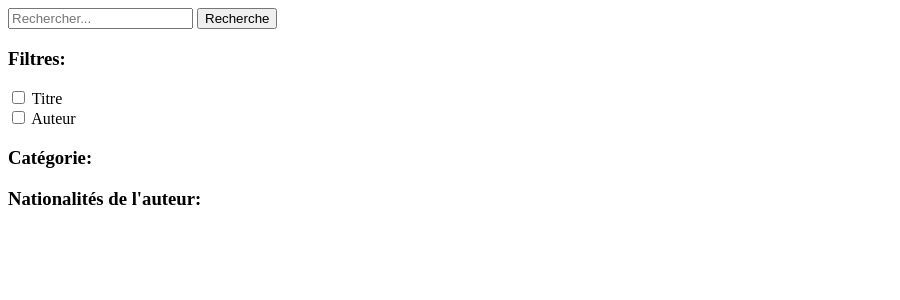
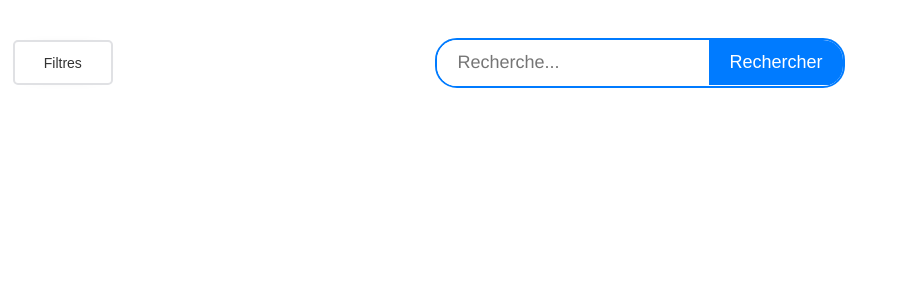
Before and after one commit to Warnex04/DynamicWebsiteProject, a PHP site: page /recherche.php in a window 1280 px wide. Shown: the top 300 px of the page, without its empty margins (0-900 px from the left). Run offline with PHP 8.4, Linux system fonts and the light colour scheme; tables that the repository leaves empty hold one stand-in row (values such as "Sample post").

Commit message:
V 2 D 21

```diff
--- a/Recherche/recherche.php
+++ b/Recherche/recherche.php
@@ -12,10 +12,6 @@
 $results = []; // Initialisez les résultats
 $uniqueWords = []; // Pour stocker les mots uniques de la catégorie
 $nationalities = []; // Pour stocker les nationalités uniques
-
-// Vérifiez si le formulaire a été soumis
-if (isset($_GET['search'])) {
-    $searchString = strtolower($_GET['search']); // Convertissez la chaîne de recherche en minuscules
 
 try {
     $pdo = new PDO("mysql:host=$host;dbname=$dbname", $db_username, $db_password);
@@ -40,8 +36,26 @@
     $nationalityQuery = "SELECT DISTINCT Nationality FROM author";
     $nationalityStmt = $pdo->query($nationalityQuery);
     $nationalities = $nationalityStmt->fetchAll(PDO::FETCH_COLUMN);
+} catch(PDOException $e) {
+    echo "Erreur : " . $e->getMessage();
+}
 
-        $filters = $_GET['filter'] ?? ['title', 'author']; // Appliquez les filtres par défaut si aucun n'est sélectionné
+// Vérifiez si le formulaire de recherche principal a été soumis
+if ($_SERVER['REQUEST_METHOD'] == 'POST' && isset($_POST['search'])) {
+    $searchString = strtolower($_POST['search']);
+    $filters = $_POST['filter'] ?? ['title', 'author']; // Appliquez les filtres par défaut si aucun n'est sélectionné
+    processSearch($pdo, $searchString, $filters);
+}
+
+// Vérifiez si le formulaire de filtre a été soumis
+if ($_SERVER['REQUEST_METHOD'] == 'POST' && isset($_POST['searchString'])) {
+    $searchString = strtolower($_POST['searchString']);
+    $filters = $_POST['filter'] ?? ['title', 'author'];
+    processSearch($pdo, $searchString, $filters);
+}
+
+function processSearch($pdo, $searchString, $filters) {
+    global $results;
 
     // Construisez les conditions de recherche
     $titleAuthorConditions = [];
@@ -66,8 +80,8 @@
 
     // Conditions pour les mots de catégorie
     $wordConditions = [];
-        if (!empty($_GET['filter_word'])) {
-            foreach ($_GET['filter_word'] as $word) {
+    if (!empty($_POST['filter_word'])) {
+        foreach ($_POST['filter_word'] as $word) {
             $i++;
             $paramName = ":word$i";
             $wordConditions[] = "LOWER(book.category) LIKE $paramName";
@@ -80,8 +94,8 @@
 
     // Conditions pour les nationalités
     $nationalityConditions = [];
-        if (!empty($_GET['filter_nationality'])) {
-            foreach ($_GET['filter_nationality'] as $nationality) {
+    if (!empty($_POST['filter_nationality'])) {
+        foreach ($_POST['filter_nationality'] as $nationality) {
             $i++;
             $paramName = ":nationality$i";
             $nationalityConditions[] = "author.Nationality = $paramName";
@@ -103,75 +117,208 @@
         $query .= " WHERE " . implode(' AND ', $searchConditions);
     }
 
+    // Exécutez la requête préparée
+    try {
         $stmt = $pdo->prepare($query);
         foreach ($searchParams as $param => $value) {
             $stmt->bindValue($param, $value);
         }
         $stmt->execute();
         $results = $stmt->fetchAll(PDO::FETCH_ASSOC);
-
-    } catch(PDOException $e) {
-        echo "Erreur : " . $e->getMessage();
+    } catch (PDOException $e) {
+        echo "Erreur lors de l'exécution de la requête : " . $e->getMessage();
     }
 }
+
+
 ?>
-
 <!DOCTYPE html>
 <html lang="fr">
 <head>
 <meta charset="UTF-8">
     <meta name="viewport" content="width=device-width, initial-scale=1.0">
     <title>Recherche dans la Bibliothèque</title>
+    <link href="https://maxcdn.bootstrapcdn.com/bootstrap/3.3.7/css/bootstrap.min.css" rel="stylesheet">
+
     <style>
-        .input-container {
-            width: 220px;
-            position: relative;
+
+.search-form {
+    display: flex;
+    justify-content: center;
+    margin-top: -2%;
 }
 
-        .icon {
-            position: absolute;
-            right: 10px;
-            top: calc(50% + 5px);
-            transform: translateY(calc(-50% - 5px));
+
+
+
+
+.sidebar h3 {
+    font-size: 18px; }
+
+
+
+
+.sidebar {
+    position: fixed;
+    left: -200px; /* Start offscreen */
+    width: 200px; /* Width of sidebar */
+    top: 0;
+    bottom: 0;
+    background-color: #f0f0f0;
+    transition: left 0.3s; /* Smooth transition for sidebar */
+    z-index: 100; /* Above main content */
+    padding: 3%;
 }
 
-        .input {
-            width: 100%;
-            height: 40px;
-            padding: 10px;
-            transition: .2s linear;
-            border: 2.5px solid black;
-            font-size: 14px;
-            text-transform: uppercase;
-            letter-spacing: 2px;
+.sidebar.active {
+    left: 0; /* Slide into view */
+
+
 }
 
-        .input:focus {
-            outline: none;
-            border: 0.5px solid black;
-            box-shadow: -5px -5px 0px black;
+.main-content {
+    transition: margin-left 0.3s, width 0.3s; /* Smooth transition for content */
 }
 
-        .input-container:hover > .icon {
-            animation: anim 1s linear infinite;
+.main-content.active {
+    margin-left: 250px; /* Make room for sidebar */
+    width: calc(100% - 200px); /* Decrease width */
+    margin-top: 5%;
 }
 
-        @keyframes anim {
-            0%, 100% {
-                transform: translateY(calc(-50% - 5px)) scale(1);
+#msbo.active {
+    position: fixed;
+    left: 200px; /* Déplacez le bouton vers la droite avec la sidebar */
+    transition: left 0.5s ease; /* Animez le mouvement du bouton */
 }
 
-            50% {
-                transform: translateY(calc(-50% - 5px)) scale(1.1);
+
+button {
+  width: fit-content;
+  min-width: 100px;
+  height: 45px;
+  padding: 8px;
+  border-radius: 5px;
+  border: 2.5px solid #E0E1E4;
+  box-shadow: 0px 0px 20px -20px;
+  cursor: pointer;
+  background-color: white;
+  transition: all 0.2s ease-in-out 0ms;
+  user-select: none;
+  font-family: 'Poppins', sans-serif;
+
 }
+
+
+button#filter-button {
+    position: absolute; /* Position relative to main-content because it's set to relative */
+    top: 5%; /* Adjust as needed */
+    left: 1%; /* Adjust as needed */
+   }
+
+button:hover {
+  background-color: #F2F2F2;
+  box-shadow: 0px 0px 20px -18px;
+}
+
+button:active {
+  transform: scale(0.95);
+}
+
+
+
+
+.thesis-box {
+    background-color: #f9f9f9;
+    border: 1px solid #ddd;
+    padding: 15px;
+    margin-bottom: 15px;
+    border-radius: 4px;
+    margin-left: 1.5%;
+    margin-right: 1.5%;
+}
+
+.thesis-title {
+    color: #337ab7;
+    font-size: 18px;
+    font-weight: bold;
+}
+
+.thesis-details {
+    font-size: 14px;
+}
+
+.thesis-category {
+    color: #5cb85c;
+    float: right;
+    font-style: italic;
+}
+
+.clearfix::after {
+    content: "";
+    clear: both;
+    display: table;
+}
+
+
+
+
+.results-heading {
+    font-size: 20px; /* Adjust the font size as needed */
+    margin-left: 2%;
+    margin-top: 4%;
+}
+
+.search-bar-container {
+    display: flex;
+    justify-content: center; /* Center the search bar */
+    margin-top: 5%;
+}
+
+.search-input-group {
+    display: flex;
+    border-radius: 22px; /* Adjust the border-radius to fit the search input */
+    border: 2px solid #007bff;
+    overflow: hidden;
+}
+
+.search-bar-input {
+    flex-grow: 1;
+    border: none;
+    padding: 10px 20px;
+    font-size: 18px;
+    border-radius: 0px 0 0 0px; /* Adjust the border-radius to fit the container */
+}
+
+.search-bar-button {
+    background-color: #007bff;
+    border: none;
+    color: white;
+    padding: 10px 20px;
+    cursor: pointer;
+    border-radius: 0 0px 0px 0; /* Match the border-radius of the input */
+    font-size: 18px; /* Match the font size of the input for consistent height */
+    box-sizing: border-box; /* Include padding in width and height */
+}
+
+.search-bar-input:focus {
+    outline: none;
 }
    </style>
 </head>
 <body>
-    <form method="get" action="">
-        <input type="text" name="search" placeholder="Rechercher..." required>
-        <input type="submit" value="Recherche">
+<button type="button" id="filter-button">
+    Filtres
+</button>
 
+
+    <div class="sidebar">
+        <form method="post" action="">
+            <input type="hidden" name="searchString" value="<?php echo htmlspecialchars($searchString); ?>">
+
+            <button type="button" id="close-sidebar-button">Fermer</button>
+
+            <!-- Options de filtrage -->
             <h3>Filtres:</h3>
             <div>
                 <input type="checkbox" name="filter[]" value="title" id="filter_title" <?php if (in_array('title', $filters)) echo 'checked'; ?>>
@@ -181,34 +328,80 @@
                 <input type="checkbox" name="filter[]" value="author" id="filter_author" <?php if (in_array('author', $filters)) echo 'checked'; ?>>
                 <label for="filter_author">Auteur</label>
             </div>
-        <div>
+
             <h3>Catégorie:</h3>
             <?php foreach ($uniqueWords as $word): ?>
                 <div>
-            <input type="checkbox" name="filter_word[]" value="<?php echo htmlspecialchars($word); ?>" id="word_<?php echo htmlspecialchars($word); ?>" <?php if (in_array($word, $_GET['filter_word'] ?? [])) echo 'checked'; ?>>
+                    <input type="checkbox" name="filter_word[]" value="<?php echo htmlspecialchars($word); ?>" id="word_<?php echo htmlspecialchars($word); ?>" <?php if (in_array($word, $_POST['filter_word'] ?? [])) echo 'checked'; ?>>
                     <label for="word_<?php echo htmlspecialchars($word); ?>"><?php echo htmlspecialchars(ucfirst($word)); ?></label>
                 </div>
             <?php endforeach; ?>
-</div>
 
             <h3>Nationalités de l'auteur:</h3>
             <?php foreach ($nationalities as $nationality): ?>
                 <div>
-                    <input type="checkbox" name="filter_nationality[]" value="<?php echo htmlspecialchars($nationality); ?>" id="nationality_<?php echo htmlspecialchars($nationality); ?>" <?php if (in_array($nationality, $_GET['filter_nationality'] ?? [])) echo 'checked'; ?>>
+                    <input type="checkbox" name="filter_nationality[]" value="<?php echo htmlspecialchars($nationality); ?>" id="nationality_<?php echo htmlspecialchars($nationality); ?>" <?php if (in_array($nationality, $_POST['filter_nationality'] ?? [])) echo 'checked'; ?>>
                     <label for="nationality_<?php echo htmlspecialchars($nationality); ?>"><?php echo htmlspecialchars($nationality); ?></label>
                 </div>
             <?php endforeach; ?>
+
+            <input type="submit" value="Appliquer">
+        </form>
+    </div>
+
+    <div class="main-content">
+        <!-- Formulaire de recherche principal -->
+        <form method="post" action="" class="search-form">
+        <div class="search-bar-container">
+        <div class="search-input-group">
+            <input type="text" class="search-bar-input" placeholder="Recherche..." name="search" required />
+            <button type="submit" class="search-bar-button">Rechercher</button>
+        </div>
     </div>
         </form>
 
-    <?php if ($searchString && !empty($results)): ?>
-        <h2>Résultats de recherche pour '<?php echo htmlspecialchars($searchString); ?>'</h2>
-
+        <!-- Résultats de la recherche -->
+        <?php if (!empty($results)): ?>
+        <h2 class="results-heading"><?php echo count($results); ?> résultat(s) trouvé(s) pour '<?php echo htmlspecialchars($searchString); ?>'</h2>
         <?php foreach ($results as $result): ?>
-            <p><?php echo htmlspecialchars($result['title']); ?> - Auteur: <?php echo htmlspecialchars($result['author_name']); ?> - Catégorie: <?php echo htmlspecialchars($result['category']); ?> - Nationalité: <?php echo htmlspecialchars($result['Nationality']); ?></p>
+            <div class="thesis-box clearfix">
+                <div class="thesis-title"><?php echo htmlspecialchars($result['title']); ?></div>
+                <div class="thesis-details">
+                    écrit par <strong><?php echo htmlspecialchars($result['author_name']); ?></strong>
+                    et sa nationalité <strong><?php echo htmlspecialchars($result['Nationality']); ?></strong>
+                    <span class="thesis-category"><?php echo htmlspecialchars($result['category']); ?></span>
+                </div>
+            </div>
         <?php endforeach; ?>
     <?php elseif ($searchString): ?>
-        <p>Aucun résultat trouvé pour '<?php echo htmlspecialchars($searchString); ?>'.</p>
+        <p class="results-heading">Aucun résultat trouvé pour '<?php echo htmlspecialchars($searchString); ?>'.</p>
     <?php endif; ?>
+</div>
+
+
+    <!-- Inclusion de jQuery -->
+    <script src="https://ajax.googleapis.com/ajax/libs/jquery/3.6.0/jquery.min.js"></script>
+    <script src="https://maxcdn.bootstrapcdn.com/bootstrap/3.3.7/js/bootstrap.min.js"></script>
+
+
+    <script>
+$(function() {
+    // Gestionnaire d'événements pour ouvrir la sidebar
+    $('#filter-button').click(function() {
+        $('.sidebar').toggleClass('active');
+        $('.main-content').toggleClass('active');
+    });
+
+    // Gestionnaire d'événements pour fermer la sidebar
+    $('#close-sidebar-button').click(function() {
+        $('.sidebar').removeClass('active');
+        $('.main-content').removeClass('active');
+    });
+});
+</script>
+
+
+
+
 </body>
 </html>
```
Lines whose indentation alone changed are shown as unchanged.
